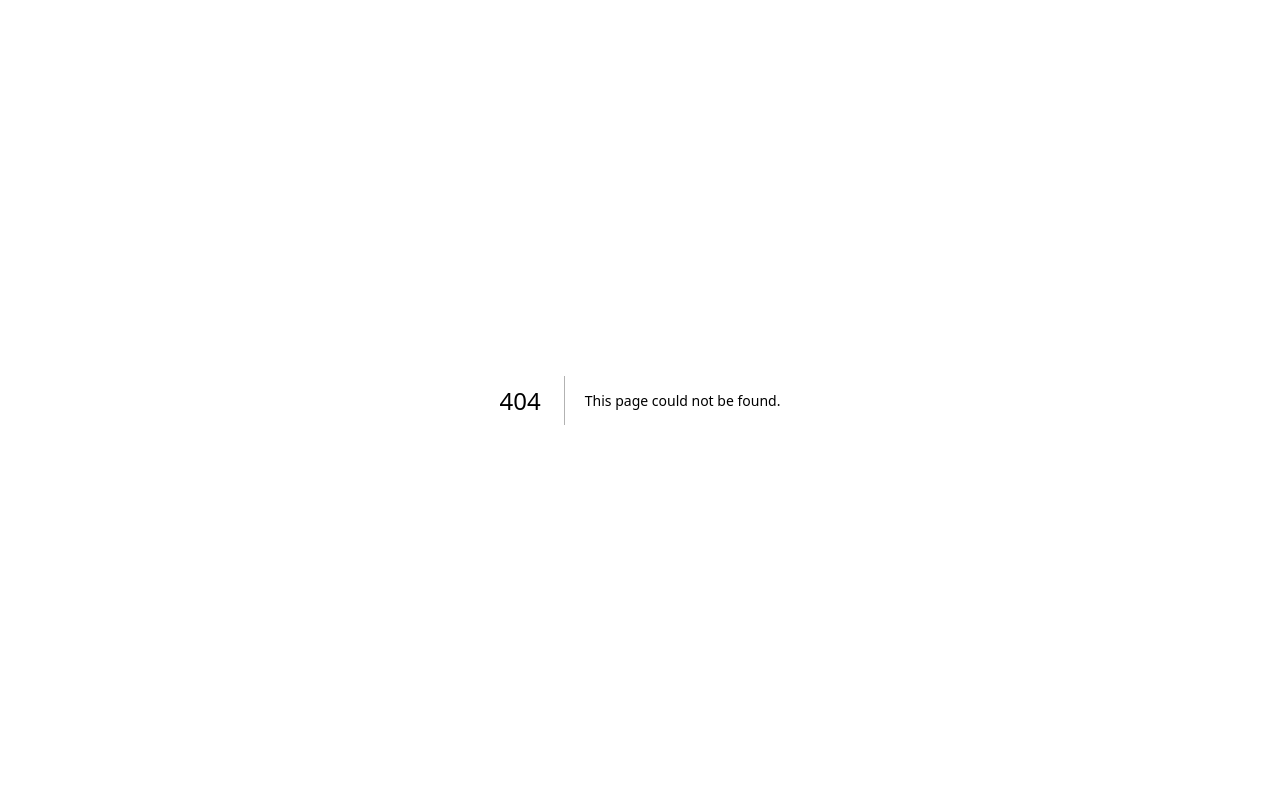
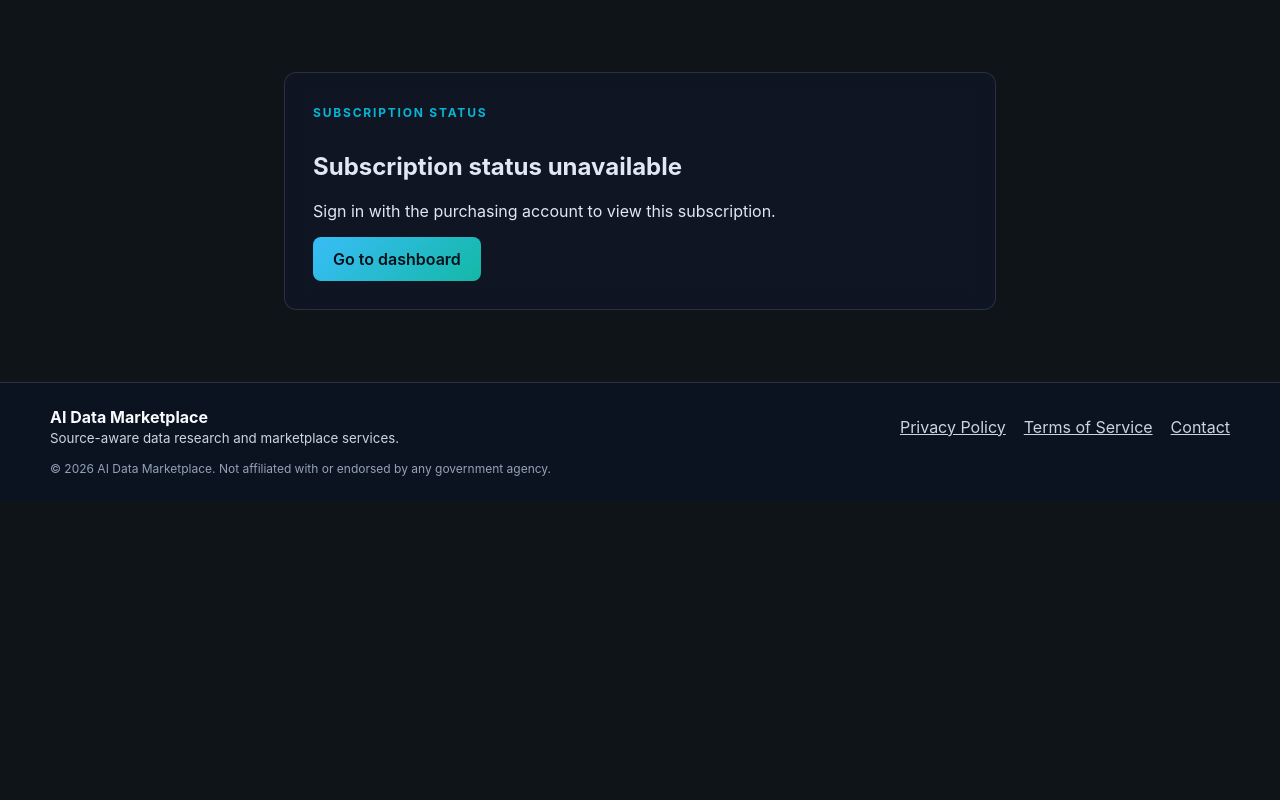
Before and after one commit to coffeyjessie996-ux/AiDataMarketplacefinal, a Next.js app in the folder apps/web/: page /subscriptions/success in a window 1280 px wide. Before the commit this address had no page. Shown: the top 800 px of the page. Built offline with nearby package versions, Linux system fonts and the light colour scheme; no server answers.

Commit message:
Add recurring subscription confirmation page

```diff
--- /dev/null
+++ b/apps/web/app/subscriptions/success/page.tsx
@@ -0,0 +1,70 @@
+'use client';
+
+import { useEffect, useState } from 'react';
+
+const API = process.env.NEXT_PUBLIC_API_URL || '/api';
+
+type SubscriptionResult = {
+  subscriptionId: string;
+  datasetTitle: string;
+  status: string;
+  interval: string;
+  amountCents: number;
+  currentPeriodEnd: string | null;
+};
+
+export default function SubscriptionSuccessPage() {
+  const [result, setResult] = useState<SubscriptionResult | null>(null);
+  const [error, setError] = useState('');
+  const [loading, setLoading] = useState(true);
+
+  useEffect(() => {
+    let cancelled = false;
+    const sessionId = new URLSearchParams(window.location.search).get('session_id');
+    const token = localStorage.getItem('auth_token');
+    if (!sessionId || !token) {
+      setError('Sign in with the purchasing account to view this subscription.');
+      setLoading(false);
+      return;
+    }
+    const load = async () => {
+      try {
+        const response = await fetch(`${API}/subscriptions/checkout-session/${encodeURIComponent(sessionId)}`, {
+          headers: { Authorization: `Bearer ${token}` }, cache: 'no-store',
+        });
+        const data = await response.json().catch(() => ({}));
+        if (!response.ok) throw new Error(data.error || 'Unable to verify subscription.');
+        if (!cancelled) setResult(data);
+      } catch (err) {
+        if (!cancelled) setError(err instanceof Error ? err.message : 'Unable to verify subscription.');
+      } finally {
+        if (!cancelled) setLoading(false);
+      }
+    };
+    void load();
+    return () => { cancelled = true; };
+  }, []);
+
+  const money = (cents: number) => `$${(cents / 100).toFixed(2)}`;
+
+  return (
+    <main className="page-shell" style={{ maxWidth: 760, margin: '48px auto', padding: 24 }}>
+      <section className="stat-card">
+        <span className="eyebrow">SUBSCRIPTION STATUS</span>
+        <h1>{loading ? 'Verifying your subscription…' : result ? 'Subscription checkout received' : 'Subscription status unavailable'}</h1>
+        {error && <p role="alert">{error}</p>}
+        {result && (
+          <>
+            <p><strong>{result.datasetTitle}</strong></p>
+            <p>{money(result.amountCents)} / {result.interval === 'year' ? 'year' : 'month'}</p>
+            <p>Status: <strong>{result.status}</strong></p>
+            <p>{result.status === 'active' || result.status === 'trialing'
+              ? 'Your subscription is active. Dataset access is available while the subscription remains current.'
+              : 'Stripe has returned the checkout session. Access will unlock only after the signed payment webhook confirms the subscription.'}</p>
+          </>
+        )}
+        <a href="/dashboard" className="primary-button">Go to dashboard</a>
+      </section>
+    </main>
+  );
+}
```
